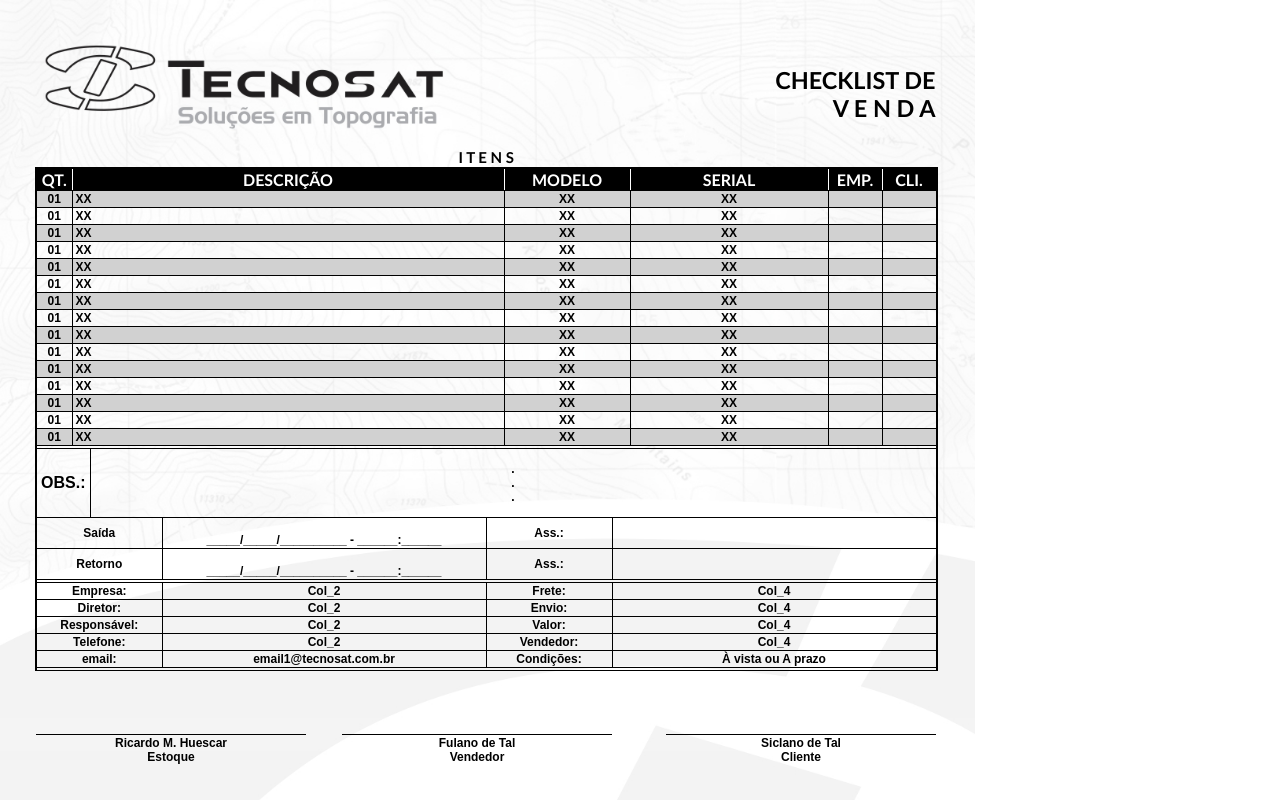
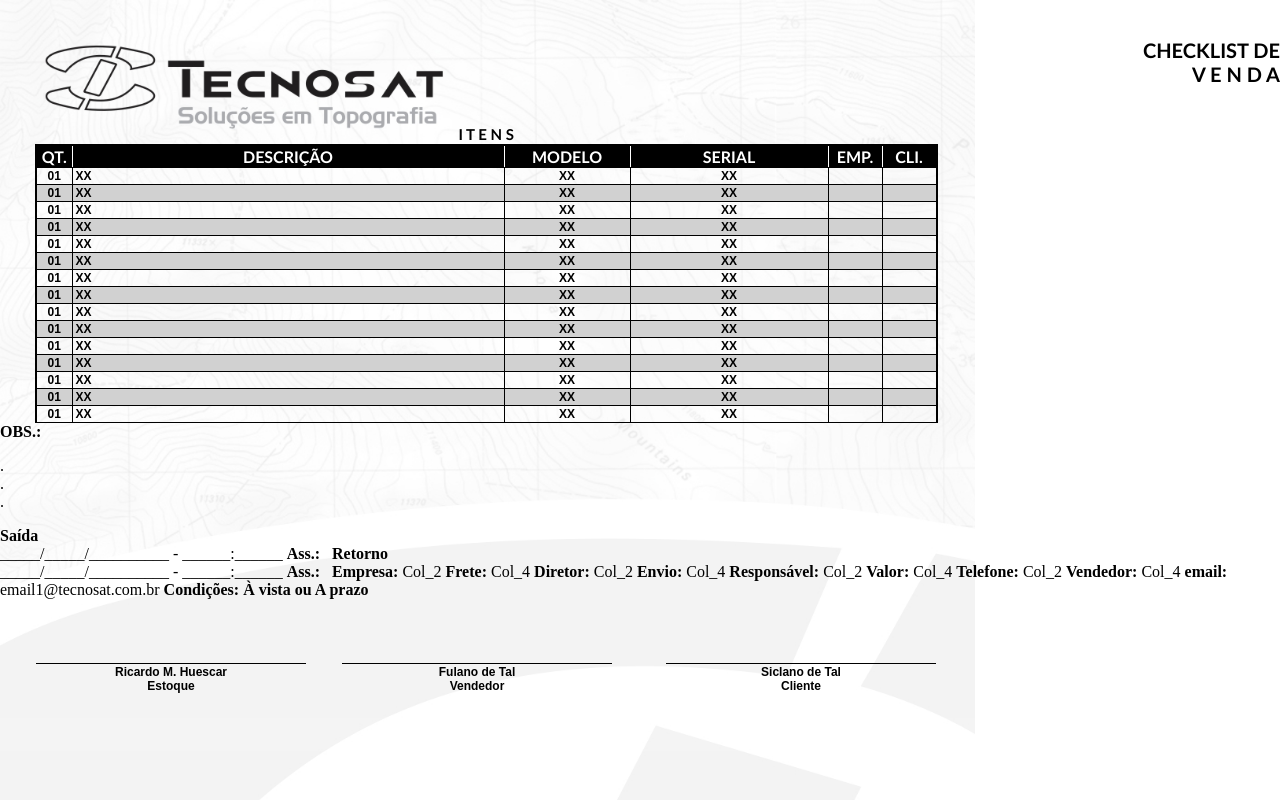
Before and after one commit to huescar73/retaguarda, a PHP site: page /chk.html in a window 1280 px wide. Run offline with PHP 8.4, Linux system fonts and the light colour scheme.

Commit message:
update fds 2
trabalho fds.

```diff
--- a/chk.html
+++ b/chk.html
@@ -11,7 +11,13 @@
 </head>
 
 <body>
-
+	<div>
+            <div>
+            <div id="direita"><b><br><h3 class="titulo">CHECKLIST DE<br>V E N D A</h3></b></div>
+            </div>
+            <br>
+    </div>
+    <div><div width="36px"></div><div width="900px">
     <table>
         <colgroup>
             <col style="width: 18px">
@@ -73,12 +79,7 @@
         </colgroup>
 
 
-        <tr>
-            <td colspan="2"></td>
-            <td colspan="50" class="titulo"><b><br><h3>CHECKLIST DE<br>V E N D A</h3></b></td>
-            <td colspan="2"></td>
-            <br>
-        </tr>
+
         <!--       <tr>
             <td>1</td>
             <td>2</td>
@@ -304,6 +305,7 @@
             <td id="corpo" colspan="3"></td>
 
         </tr>
+</table></div><div width="36px"></div></div>
 
         <!-- INICIO BLOCO OBSERVACOES -->
         <tr>
--- a/css/chk_styles.css
+++ b/css/chk_styles.css
@@ -25,6 +25,14 @@
     margin: 0px;
     padding: 0px;
 }
+
+div{
+	page-size: 975px 1380px;
+	margin: 0px;
+	padding: 0px;
+	column-width: 975px;
+	page-break-after: auto;
+	}
 
 table {
     border-collapse: collapse;
```
